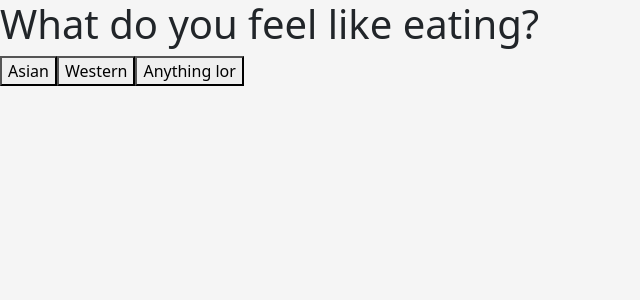
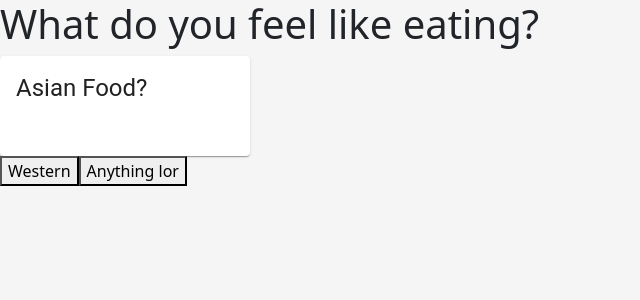
Before and after one commit to di-wee/Restaurant_Chooser, a React (Vite) app in the folder starter-code v2/: page / in a window 1280 px wide. Shown: the top 300 px of the page, without its empty margins (0-640 px from the left). Built offline with nearby package versions, Linux system fonts and the light colour scheme.

Commit message:
mui and framer libraries installed

```diff
--- a/starter-code v2/package.json
+++ b/starter-code v2/package.json
@@ -10,6 +10,12 @@
     "preview": "vite preview"
   },
   "dependencies": {
+    "@emotion/react": "^11.11.1",
+    "@emotion/styled": "^11.11.0",
+    "@mui/base": "^5.0.0-beta.8",
+    "@mui/icons-material": "^5.14.1",
+    "@mui/material": "^5.14.2",
+    "framer-motion": "^10.14.0",
     "react": "^18.2.0",
     "react-dom": "^18.2.0"
   },
--- /dev/null
+++ b/starter-code v2/src/components/AsianCard.jsx
@@ -0,0 +1,31 @@
+import React from 'react';
+import {
+	Box,
+	Card,
+	CardContent,
+	Typography,
+	CardActions,
+	Button,
+	CardMedia,
+} from '@mui/material';
+
+const AsianCard = () => {
+	return (
+		<Box width="250px">
+			<Card>
+				<CardMedia></CardMedia>
+				<CardContent>
+					<Typography gutterBottom variant="h5" component="div">
+						Asian Food?
+					</Typography>
+				</CardContent>
+				<CardActions>
+					<Button></Button>
+					<Button></Button>
+				</CardActions>
+			</Card>
+		</Box>
+	);
+};
+
+export default AsianCard;
--- a/starter-code v2/src/components/Display.jsx
+++ b/starter-code v2/src/components/Display.jsx
@@ -1,10 +1,11 @@
 import React from 'react';
+import AsianCard from './AsianCard';
 
 const Display = () => {
 	return (
 		<div>
 			<h1>What do you feel like eating?</h1>
-			<button>Asian</button>
+			<AsianCard></AsianCard>
 			<button>Western</button>
 			<button>Anything lor</button>
 		</div>
```
Also changed, not shown: starter-code v2/vite.config.js.timestamp-1690525383785-9894a6a733b25.mjs (added, +10 -0 lines), starter-code v2/src/components/WesternCard.jsx (added), 1 other file (tests, documents, lock files or other folders).
